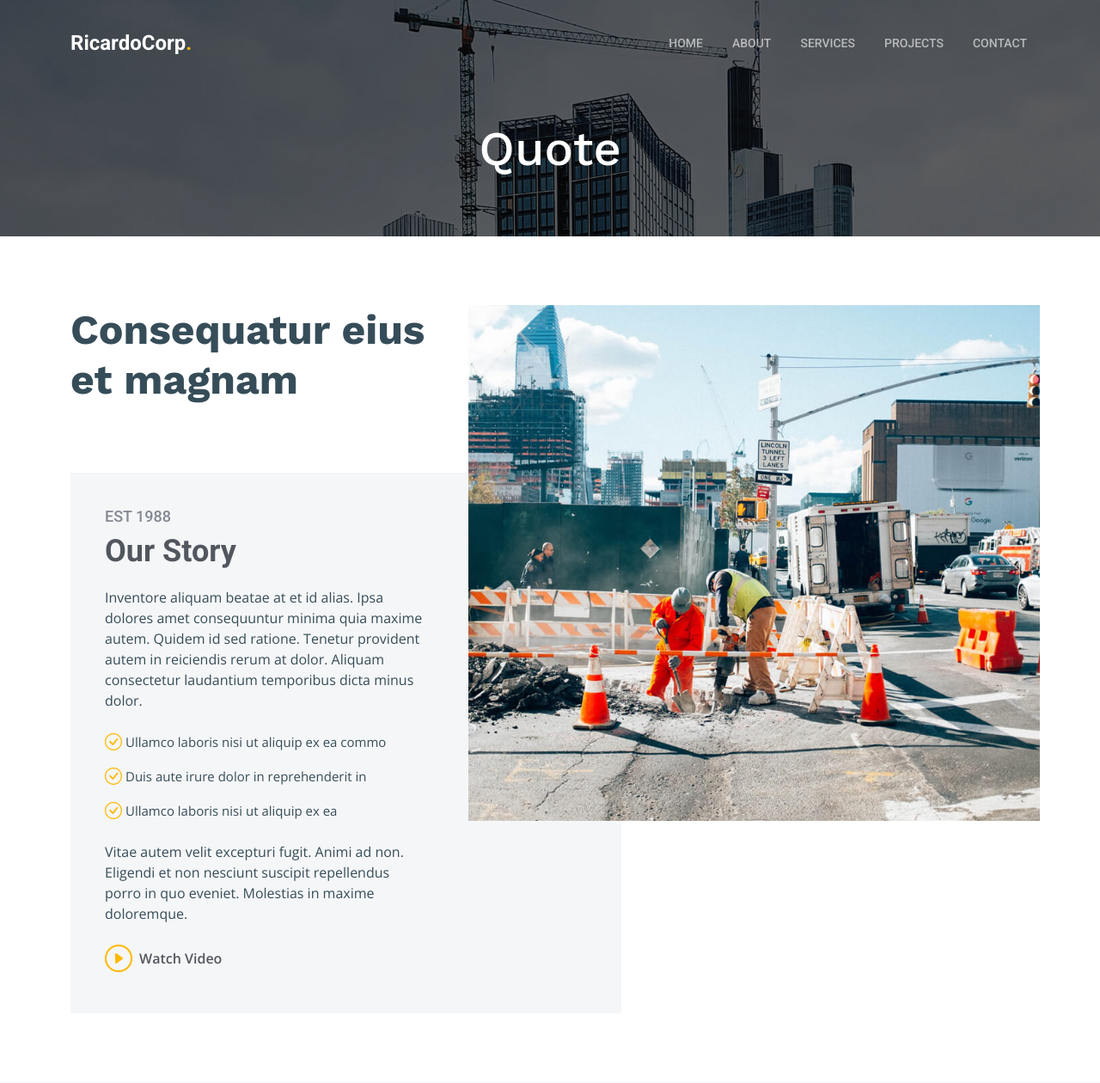
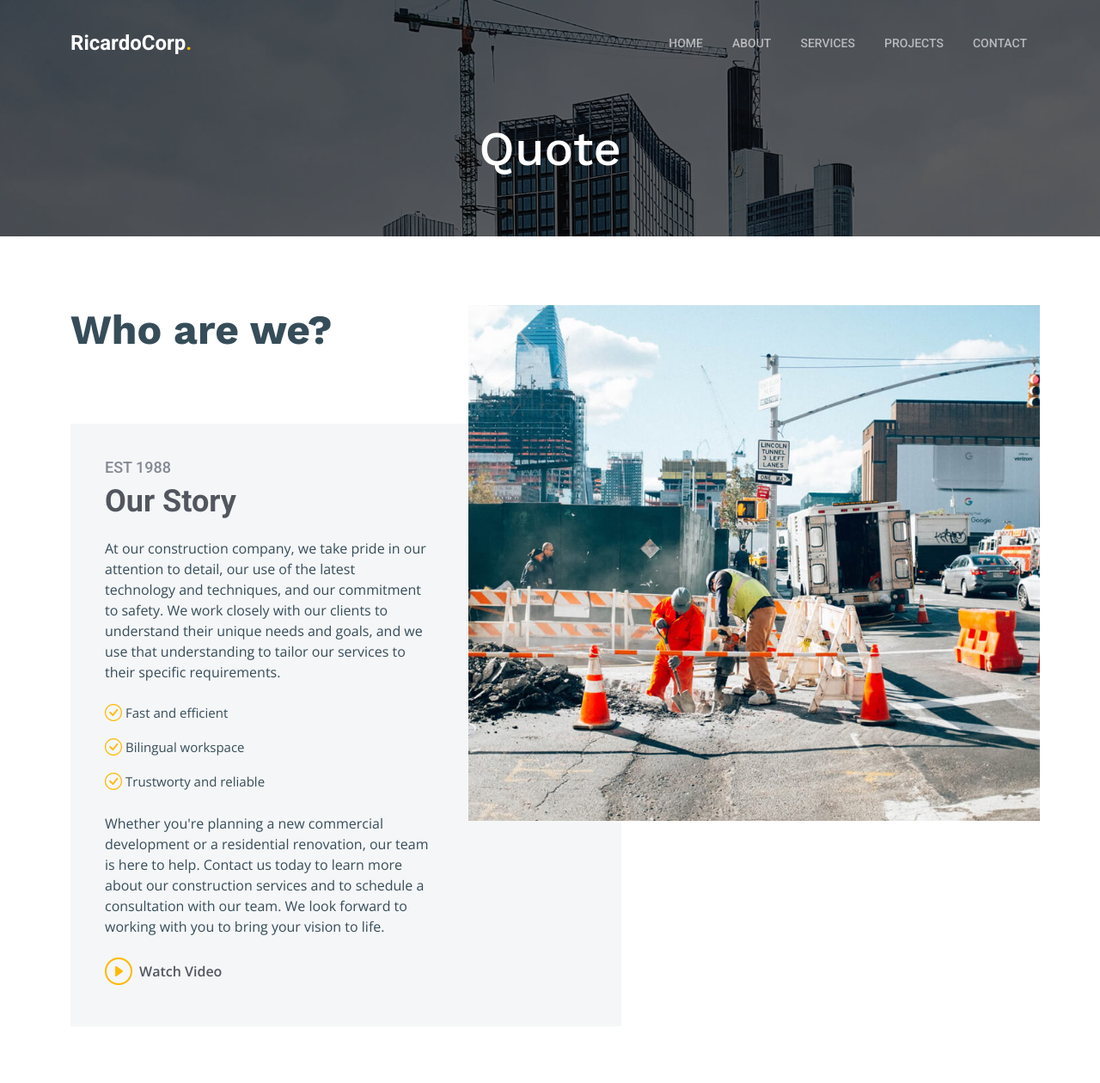
Before and after one commit to esejosue1/ricardoConstruction, a Django app: template templates/story/about.html in a window 1280 px wide. Shown: the top 1260 px of the page at 86% size. Run offline with Django 4.2, Linux system fonts and the light colour scheme; the template is opened without the code that fills it, so the values that code supplies are empty; some libraries are stand-ins or nearby versions.

Commit message:
Adding some static p tags to the home and about html pages

```diff
--- a/templates/index.html
+++ b/templates/index.html
@@ -11,8 +11,8 @@
         <div class="row justify-content-center">
           <div class="col-lg-6 text-center">
             <h2 data-aos="fade-down">Welcome to <span>Ricardos Construction</span></h2>
-            <p data-aos="fade-up">Lorem ipsum dolor sit amet, consectetur adipiscing elit, sed do eiusmod tempor incididunt ut labore et dolore magna aliqua. Ut enim ad minim veniam, quis nostrud exercitation ullamco laboris nisi ut aliquip ex ea commodo consequat.</p>
-            <a data-aos="fade-up" data-aos-delay="200" href="" class="btn-get-started">Get Started</a>
+            <p data-aos="fade-up">Welcome to our construction company, where we bring your vision to life. Our team of skilled professionals is committed to delivering exceptional results for every project we undertake.</p>
+            <a data-aos="fade-up" data-aos-delay="200" href="" class="btn-get-started">Get Quote</a>
           </div>
         </div>
       </div>
@@ -47,7 +47,7 @@
 
         <div class="section-header">
           <h2>Constructions</h2>
-          <p>Nulla dolorum nulla nesciunt rerum facere sed ut inventore quam porro nihil id ratione ea sunt quis dolorem dolore earum</p>
+          <p>We specialize in all aspects of construction, from new builds to renovations and everything in between. Our team has the experience and expertise to ensure that every project is completed on time and within budget, without ever compromising on quality.</p>
         </div>
 
         <div class="row gy-4">
--- a/templates/story/about.html
+++ b/templates/story/about.html
@@ -19,17 +19,17 @@
           {% endif %}
 
           <div class="col-lg-7">
-            <h2>Consequatur eius et magnam</h2>
+            <h2>Who are we?</h2>
             <div class="our-story">
               <h4>Est 1988</h4>
               <h3>Our Story</h3>
-              <p>Inventore aliquam beatae at et id alias. Ipsa dolores amet consequuntur minima quia maxime autem. Quidem id sed ratione. Tenetur provident autem in reiciendis rerum at dolor. Aliquam consectetur laudantium temporibus dicta minus dolor.</p>
+              <p>At our construction company, we take pride in our attention to detail, our use of the latest technology and techniques, and our commitment to safety. We work closely with our clients to understand their unique needs and goals, and we use that understanding to tailor our services to their specific requirements.</p>
               <ul>
-                <li><i class="bi bi-check-circle"></i> <span>Ullamco laboris nisi ut aliquip ex ea commo</span></li>
-                <li><i class="bi bi-check-circle"></i> <span>Duis aute irure dolor in reprehenderit in</span></li>
-                <li><i class="bi bi-check-circle"></i> <span>Ullamco laboris nisi ut aliquip ex ea</span></li>
+                <li><i class="bi bi-check-circle"></i> <span>Fast and efficient</span></li>
+                <li><i class="bi bi-check-circle"></i> <span>Bilingual workspace</span></li>
+                <li><i class="bi bi-check-circle"></i> <span>Trustworty and reliable</span></li>
               </ul>
-              <p>Vitae autem velit excepturi fugit. Animi ad non. Eligendi et non nesciunt suscipit repellendus porro in quo eveniet. Molestias in maxime doloremque.</p>
+              <p>Whether you're planning a new commercial development or a residential renovation, our team is here to help. Contact us today to learn more about our construction services and to schedule a consultation with our team. We look forward to working with you to bring your vision to life.</p>
 
               <div class="watch-video d-flex align-items-center position-relative">
                 <i class="bi bi-play-circle"></i>
```
